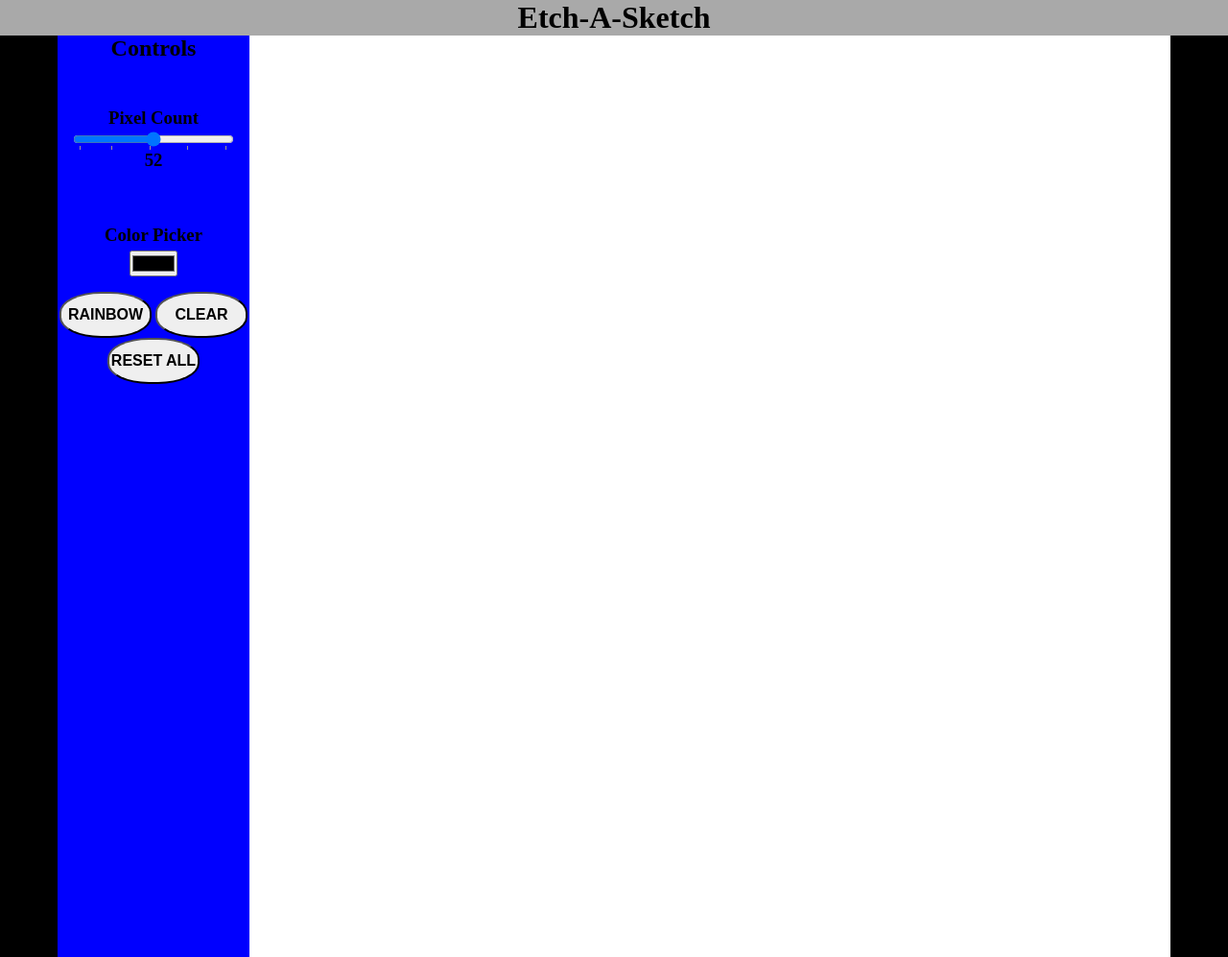
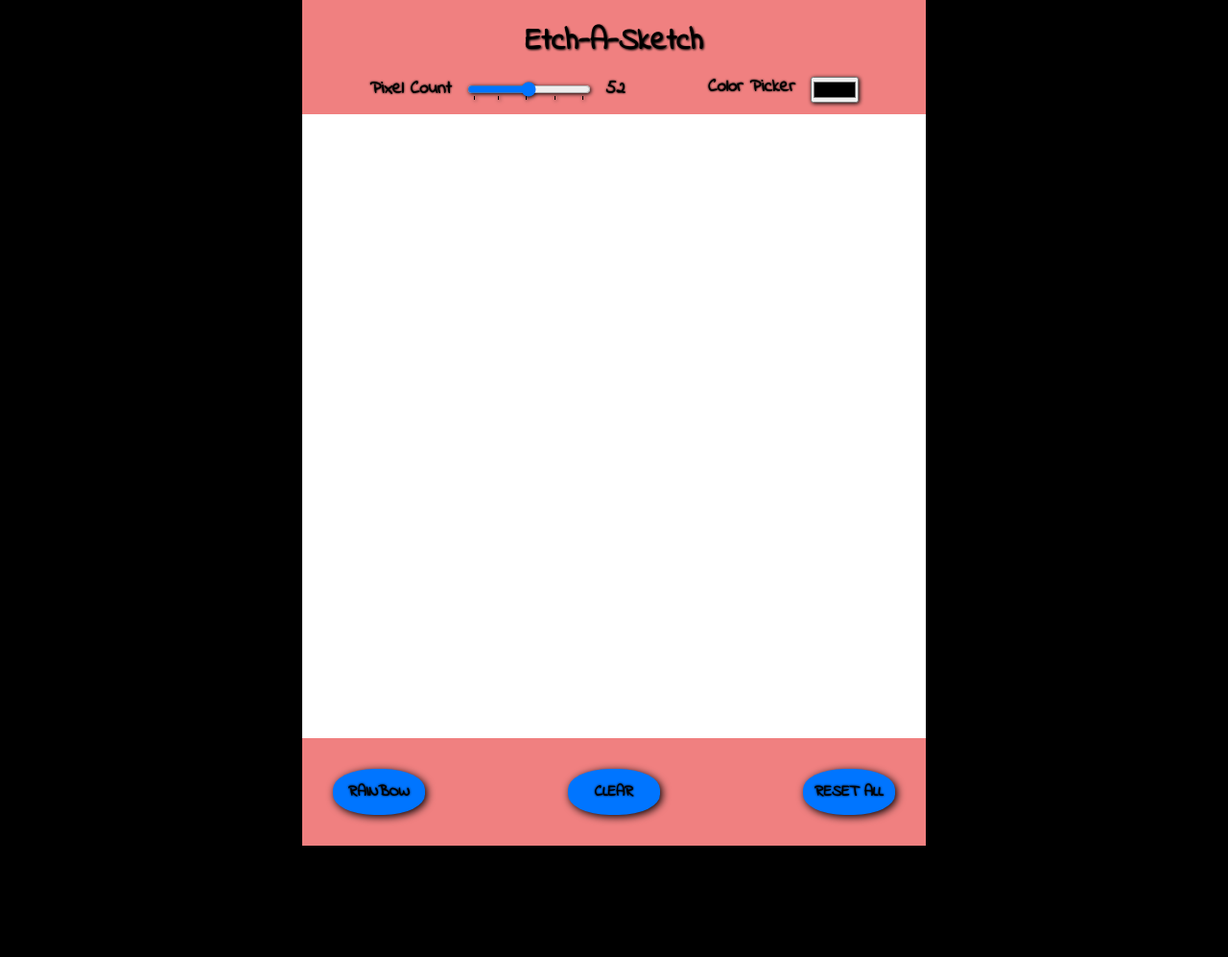
Before and after one commit to TommyNole/etch-a-sketch, a plain HTML site: page index.html in a window 1280 px wide. Shown: the whole page at 96% size. After the commit the page ends 881 px from the top, so only its background shows below. Drawn offline with Linux system fonts and the light colour scheme.

Commit message:
Complete this project for now

```diff
--- a/index.html
+++ b/index.html
@@ -6,10 +6,10 @@
     <link rel = "stylesheet" href = "style.css">
 </head>
 <body>
-<header><h1>Etch-A-Sketch</h1></header>
-<div class="container">
-    <div class="controls-panel">
-        <h2>Controls</h2>
+    <div class="container">
+        <header><h1>Etch-A-Sketch</h1></header>
+        <div class="top-control-panel">
+        <!-- <h2>Controls</h2> -->
         <div class = "pixel-slider-section">
             <div class = "pixel-slider" id = "pixel-slider">
                 <label for = "pixel-count"><h3>Pixel Count</h3></label>
@@ -39,18 +39,18 @@
 
             </div>
         </div>
-
-        <div class="button-section">
-            <!-- <button class="buttons" id="instructions">INSTRUCTIONS</button> -->
-            <!-- Add instructions in the future -->
-            <button class="buttons" id="rainbow-btn">RAINBOW</button>
-            <button class="buttons" id="clear-screen">CLEAR</button>
-            <button class="buttons" id="reset-btn">RESET ALL</button>
-        </div>
-
     </div>
 
     <div class="sketch-panel" id="sketch-panel"></div>
+    <div class="bottom-control-panel">
+        <!-- <button class="buttons" id="instructions">INSTRUCTIONS</button> -->
+        <!-- Add instructions in the future -->
+        <button class="buttons" id="rainbow-btn"><p>RAINBOW</p></button>
+        <button class="buttons" id="clear-screen"><p>CLEAR</p></button>
+        <button class="buttons" id="reset-btn"><p>RESET ALL</p></button>
+    </div>
+
+
 </div>
 
 <script src = "script.js"></script>
--- a/style.css
+++ b/style.css
@@ -1,3 +1,5 @@
+@import url('https://fonts.googleapis.com/css2?family=Indie+Flower&display=swap');
+
 * {
     margin: 0;
     padding: 0;
@@ -5,73 +7,94 @@
 }
 html {
     background-color: black;
+    font-family: 'Indie Flower', cursive;
 }
 
 header{
-    background-color: darkgray;
-    height: 50px;
-    display: flex;
-    justify-content: center;
-    align-items: center;
-    padding: 0 20px;
+    background-color: lightcoral;
+    text-align: center;
+    padding: 20px 20px 0;
+}
+
+h1 {
+    filter: drop-shadow(1px 1px 1px #000);
+}
+
+h3 {
+    filter: drop-shadow(.5px .5px 1px #000);
 }
 
 body {
     display: flex;
     flex-direction: column;
-    height: 100vh;
+    justify-content: center;
+    align-items: center;
 }
 .container {
-    /* background-color: darkgray; */
-    display: flex;
-    flex-direction: row;
-    flex: 1;
     margin: 0 2rem;
-    justify-content: center;
 }
 
-/* Control Panel Section */
-.controls-panel {
-    width: 200px;
-    background-color: blue;
-    height: 960px;
+/* Top Control Panel Section */
+.top-control-panel {
+    display: flex;
+    justify-content: space-evenly;
+    align-items: center;
+    background-color: lightcoral;
     text-align: center;
-}
-
-.pixel-slider-section {
-    margin-top: 2rem;
 }
 
 .pixel-slider {
     display: flex;
-    flex-direction: column;
     padding: .5rem 1rem;
-}
-
-.pixel-slider > label {
-    margin-top: .5rem;
+    gap: 1rem;
+    justify-content: center;
+    align-items: center;
 }
 
 .pixel-slider #pixel-count {
     cursor: pointer;
-}
-
-.color-picker-section {
-    margin-top: 2rem;
+    color: black;
+    filter: drop-shadow(1px 1px 2px #000);
 }
 
 .color-picker-box {
     display: flex;
-    flex-direction: column;
     justify-content: center;
     align-items: center;
-    padding: 1rem 1rem;
+    gap: 1rem;
+    padding: .5rem 1rem;
+    margin-bottom: .25rem;
 }
 
 .color-picker-box #color-picker {
     margin-top: .3rem;
     cursor: pointer;
+    filter: drop-shadow(1px 1px 2px #000);
 }
+
+
+/* Sketch Panel CSS */
+.sketch-panel {
+    background-color: white;
+    width: 650px;
+    height: 650px;
+    display: flex;
+    flex-direction: column;
+}
+
+.row, .column {
+    display: flex;
+    flex: 1;
+}
+
+/* Bottom Control Panel Section */
+.bottom-control-panel {
+    background-color: lightcoral;
+    display: flex;
+    justify-content: space-between;
+    padding: 2rem;
+}
+
 
 .buttons {
     cursor: pointer;
@@ -80,20 +103,23 @@ body {
     border-radius: 45%;
     font-size: 1rem;
     font-weight: bolder;
+    border: none;
+    background-color: #0075FF;
+    filter: drop-shadow(2px 2px 4px #000);
+    font-family: 'Indie Flower', cursive;
 }
 
-
-/* Sketch Panel CSS */
-.sketch-panel {
-    background-color: white;
-    width: 960px;
-    height: 960px;
-    display: flex;
-    flex-direction: column;
+.buttons > p {
+    filter: drop-shadow(.25px .25px 1px #000);
 }
 
-.row, .column {
-    /* border: 1px solid black; */
-    display: flex;
-    flex: 1;
+.buttons:hover {
+    background-color: navy;
+    color: lightcoral;
 }
+
+.buttons:active {
+    background-color: navy;
+    box-shadow: 0 2px #0077ff82;
+    transform: translateY(4px) translateX(4px);
+  }
```
